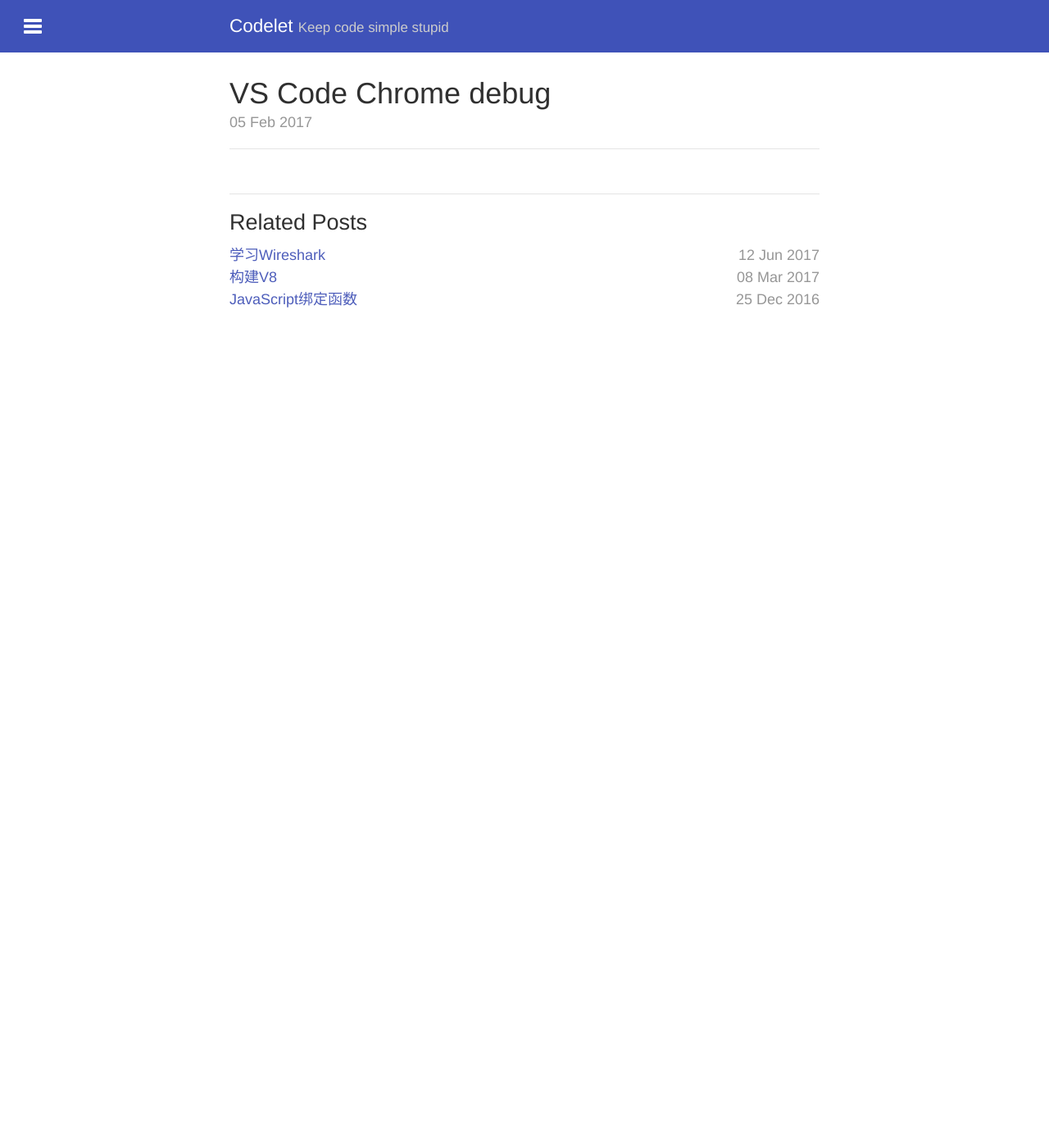
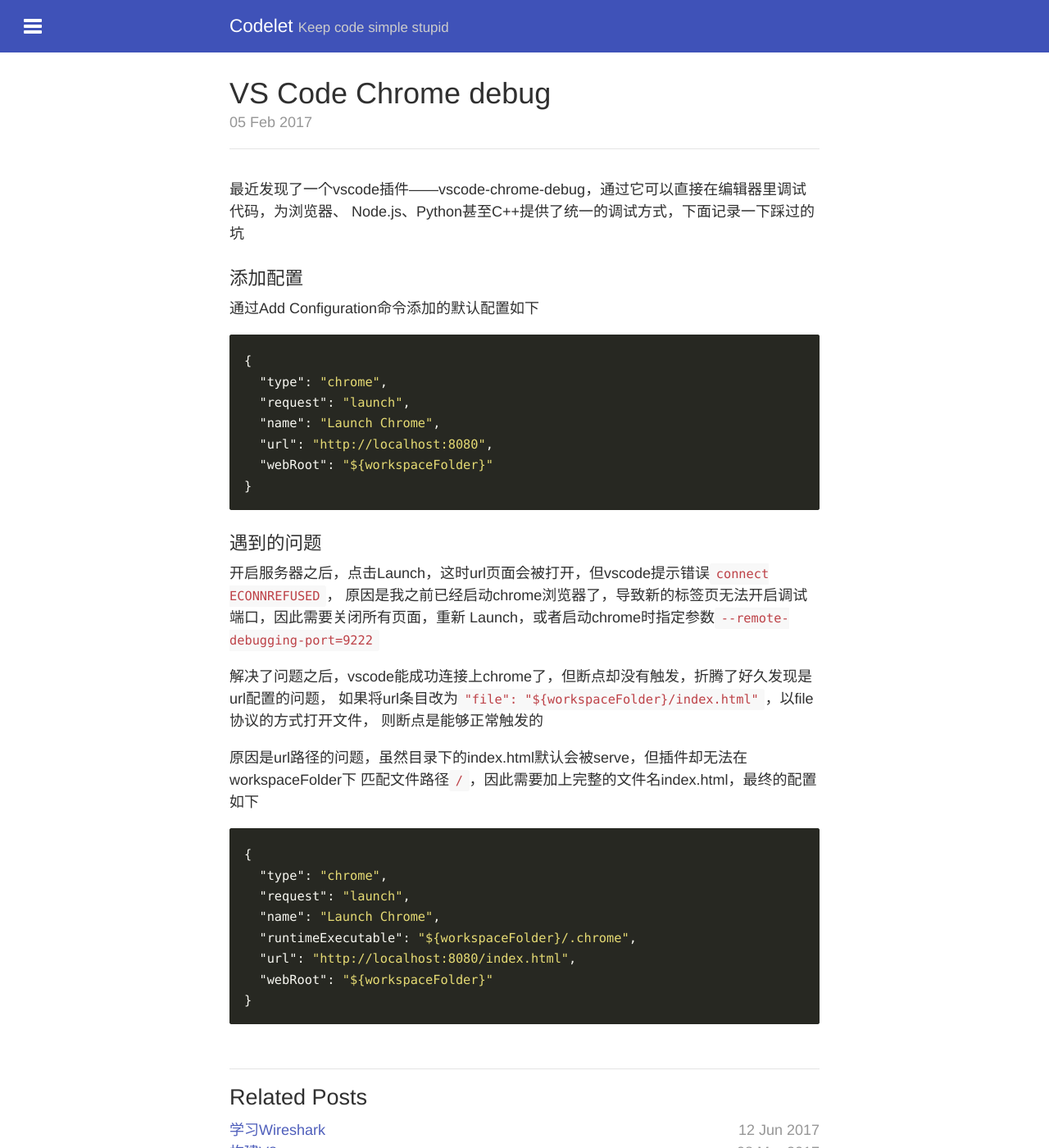
Before and after one commit to skylerlee/codelet, a Jekyll site: the page built from _posts/2017-02-05-vscode-chrome-debug.md, in a window 1280 px wide and 1400 px high. Shown: the whole window at 82% size. Built offline with Jekyll 4.4.1, drawn with Linux system fonts in a browser that asks for light colours.

Commit message:
Update post

````diff
--- a/_posts/2017-02-05-vscode-chrome-debug.md
+++ b/_posts/2017-02-05-vscode-chrome-debug.md
@@ -7,3 +7,42 @@
   - debug
   - frontend
 ---
+
+最近发现了一个vscode插件——vscode-chrome-debug，通过它可以直接在编辑器里调试代码，为浏览器、
+Node.js、Python甚至C++提供了统一的调试方式，下面记录一下踩过的坑
+
+### 添加配置
+通过Add Configuration命令添加的默认配置如下
+
+```json
+{
+  "type": "chrome",
+  "request": "launch",
+  "name": "Launch Chrome",
+  "url": "http://localhost:8080",
+  "webRoot": "${workspaceFolder}"
+}
+```
+
+### 遇到的问题
+开启服务器之后，点击Launch，这时url页面会被打开，但vscode提示错误`connect ECONNREFUSED`，
+原因是我之前已经启动chrome浏览器了，导致新的标签页无法开启调试端口，因此需要关闭所有页面，重新
+Launch，或者启动chrome时指定参数`--remote-debugging-port=9222`
+
+解决了问题之后，vscode能成功连接上chrome了，但断点却没有触发，折腾了好久发现是url配置的问题，
+如果将url条目改为`"file": "${workspaceFolder}/index.html"`，以file协议的方式打开文件，
+则断点是能够正常触发的
+
+原因是url路径的问题，虽然目录下的index.html默认会被serve，但插件却无法在workspaceFolder下
+匹配文件路径`/`，因此需要加上完整的文件名index.html，最终的配置如下
+
+```json
+{
+  "type": "chrome",
+  "request": "launch",
+  "name": "Launch Chrome",
+  "runtimeExecutable": "${workspaceFolder}/.chrome",
+  "url": "http://localhost:8080/index.html",
+  "webRoot": "${workspaceFolder}"
+}
+```
````
